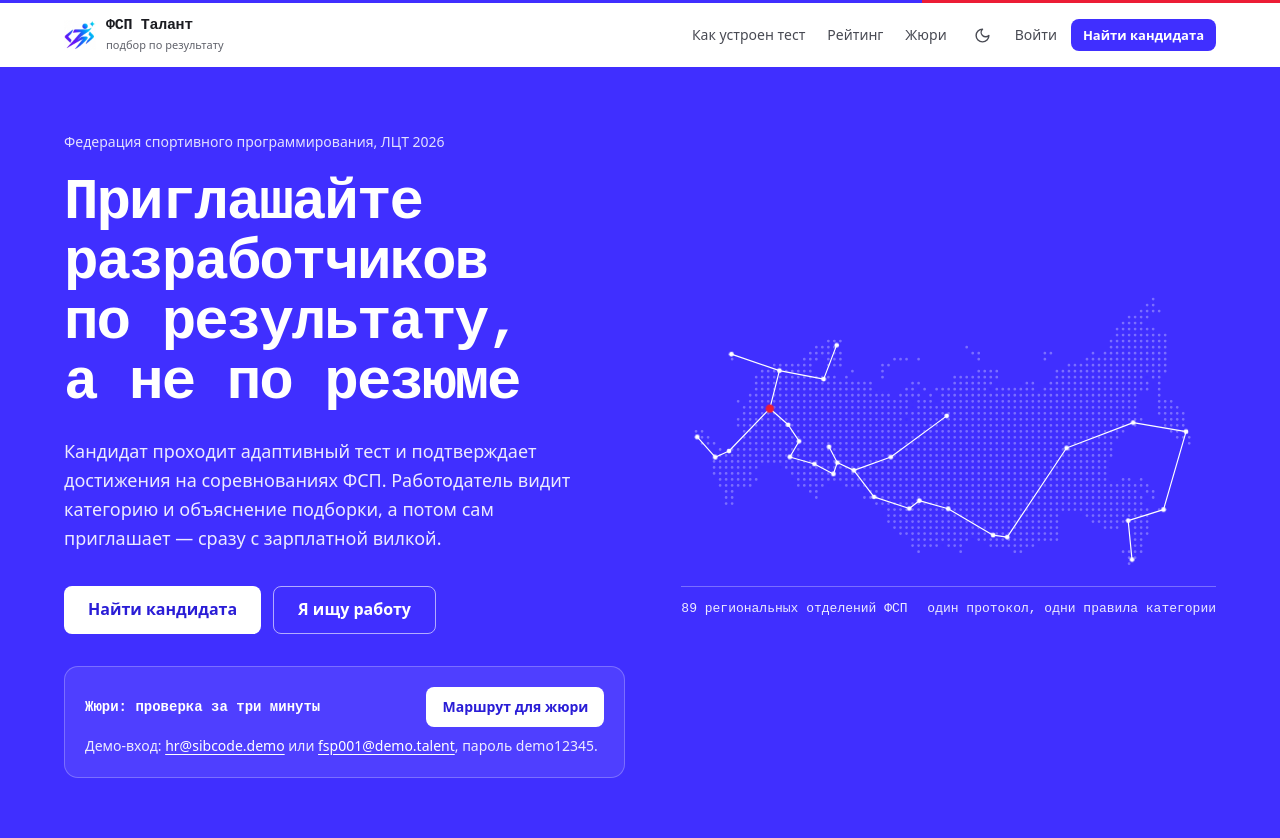
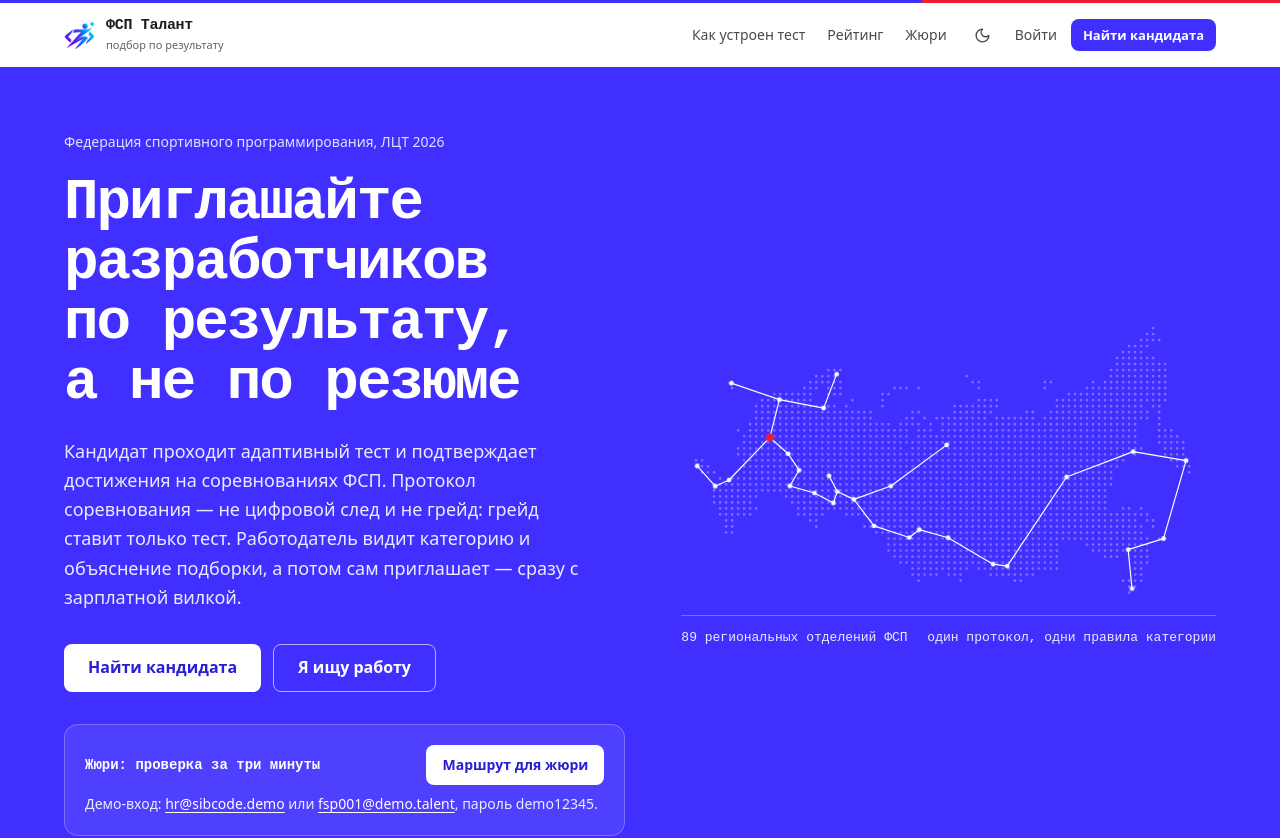
Before and after one commit to KonkovDV/fsp-talent, a React (Vite) app in the folder frontend/: page / in a window 1280 px wide. Shown: the top 838 px of the page. Built offline with nearby package versions, Linux system fonts and the light colour scheme.

Commit message:
Отделить протокол соревнования от грейда на главной
Грейд по-прежнему ставит только тест. Протокол остаётся отдельной осью.

```diff
--- a/frontend/src/pages/LandingPage.tsx
+++ b/frontend/src/pages/LandingPage.tsx
@@ -157,7 +157,7 @@ export default function LandingPage() {
                 Приглашайте разработчиков по&nbsp;результату, а&nbsp;не по&nbsp;резюме
               </h1>
               <p className="mt-6 max-w-[52ch] text-lg leading-relaxed text-white/90">
-                Кандидат проходит адаптивный тест и подтверждает достижения на соревнованиях ФСП. Работодатель видит
+                Кандидат проходит адаптивный тест и подтверждает достижения на соревнованиях ФСП. Протокол соревнования — не цифровой след и не грейд: грейд ставит только тест. Работодатель видит
                 категорию и объяснение подборки, а потом сам приглашает — сразу с зарплатной вилкой.
               </p>
               <div className="mt-8 flex flex-wrap gap-3">
```
